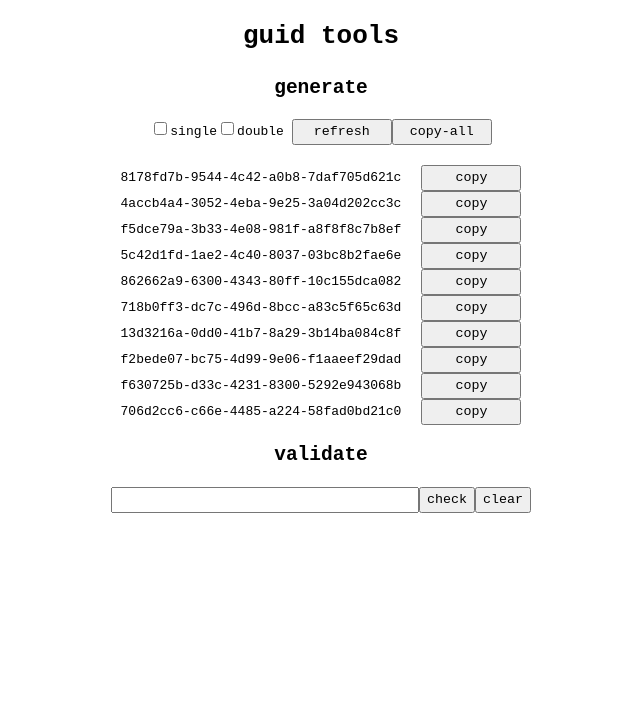
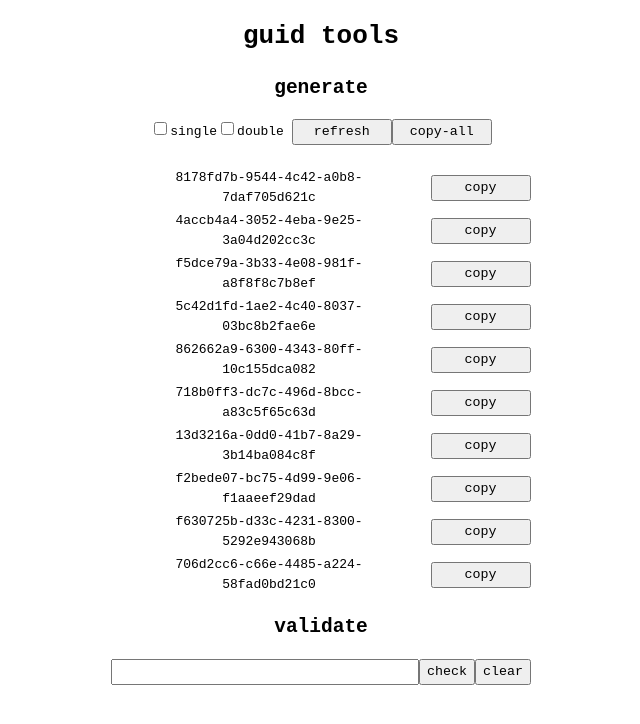
Before and after one commit to schnee72/guidtools, a Preact app: page / in a window 1280 px wide. Both pictures are taken after a click on the button "refresh". Shown: the top 724 px of the page, without its empty margins (319-959 px from the left). Built offline with nearby package versions, Linux system fonts and the light colour scheme.

Commit message:
clean up css

```diff
--- a/src/Generate.js
+++ b/src/Generate.js
@@ -101,7 +101,9 @@ export default class Generate extends Component {
             onClick={this.copyAll}>{this.state.copyButtonText}</button>
         </div>
         <div class={this.state.guidsClass}>
+          <table class="center-table">
           {this.state.guidComponents}
+          </table>
         </div>
       </div>
     );
--- a/src/Guid.js
+++ b/src/Guid.js
@@ -28,12 +28,20 @@ export default class Guid extends Component {
 
   render() {
     return (
-      <div>
-        <span class={this.state.guidClass}>{this.props.guid}</span>
-        <button
-          class="left hundred"
-          onClick={this.copy}>{this.state.buttonText}</button>
-      </div>
+      <tr>
+        <td>
+          <div class="twoseventyfive">
+            <span class={this.state.guidClass}>{this.props.guid}</span>
+          </div>
+        </td>
+        <td>
+          <div class="hundred">
+            <button
+              class="left hundred"
+              onClick={this.copy}>{this.state.buttonText}</button>
+          </div>
+        </td>
+      </tr>
     );
   }
 }
--- a/src/index.css
+++ b/src/index.css
@@ -19,6 +19,8 @@ body {
 
 .hundred {
   width: 100px;
+  max-width: 100px;
+  min-width: 100px;
 }
 
 .hidden {
@@ -26,9 +28,22 @@ body {
 }
 
 .threehundred {
-  width: 300px;
+  width: 300x;
+  max-width: 300px;
+  min-width: 300px;
+}
+
+.twoseventyfive {
+  width: 275px;
+  max-width: 275px;
+  min-width: 275px;
 }
 
 .red {
   color: red;
 }
+
+.center-table {
+  margin-left: auto;
+  margin-right: auto;
+}
```
